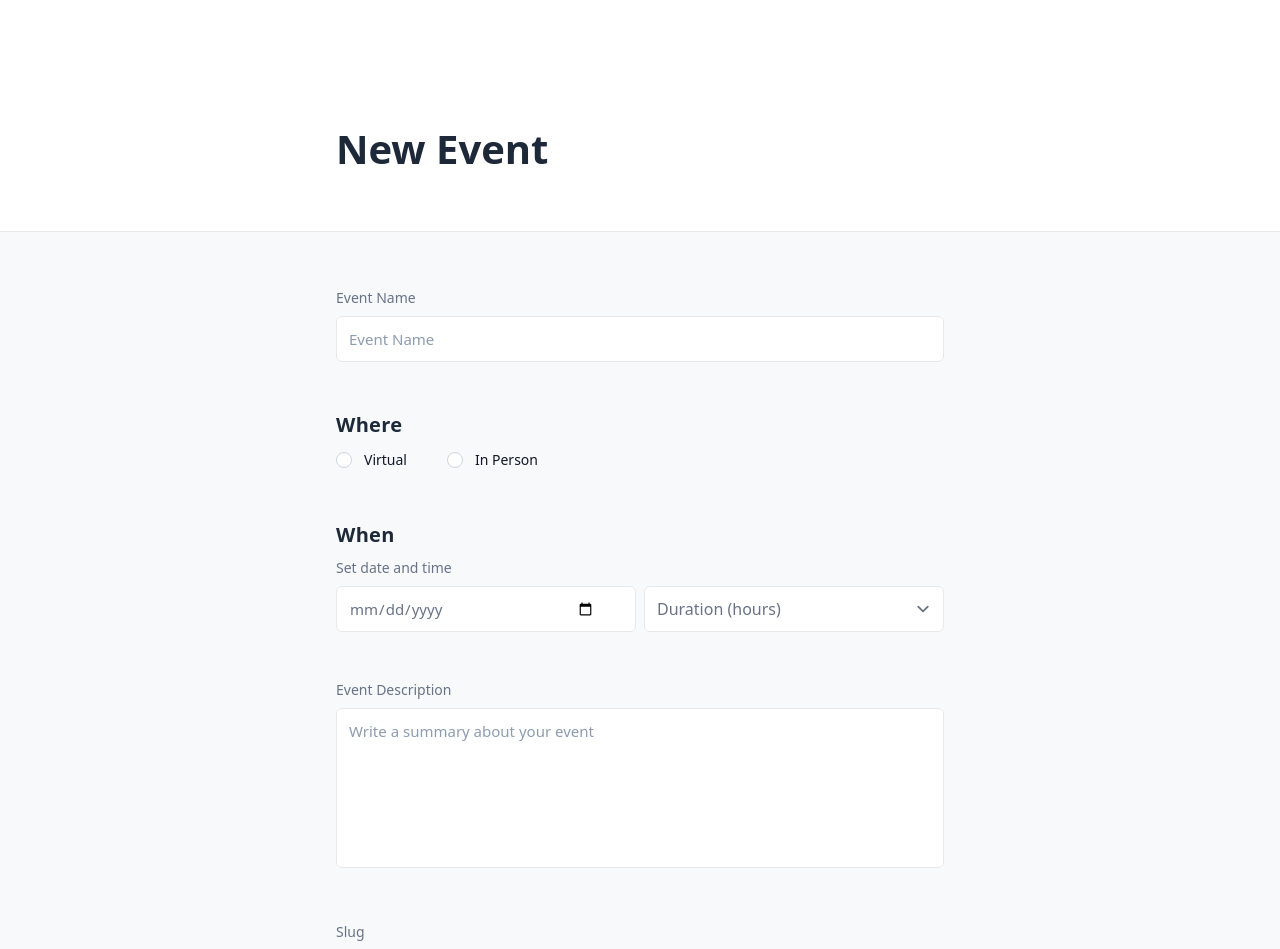
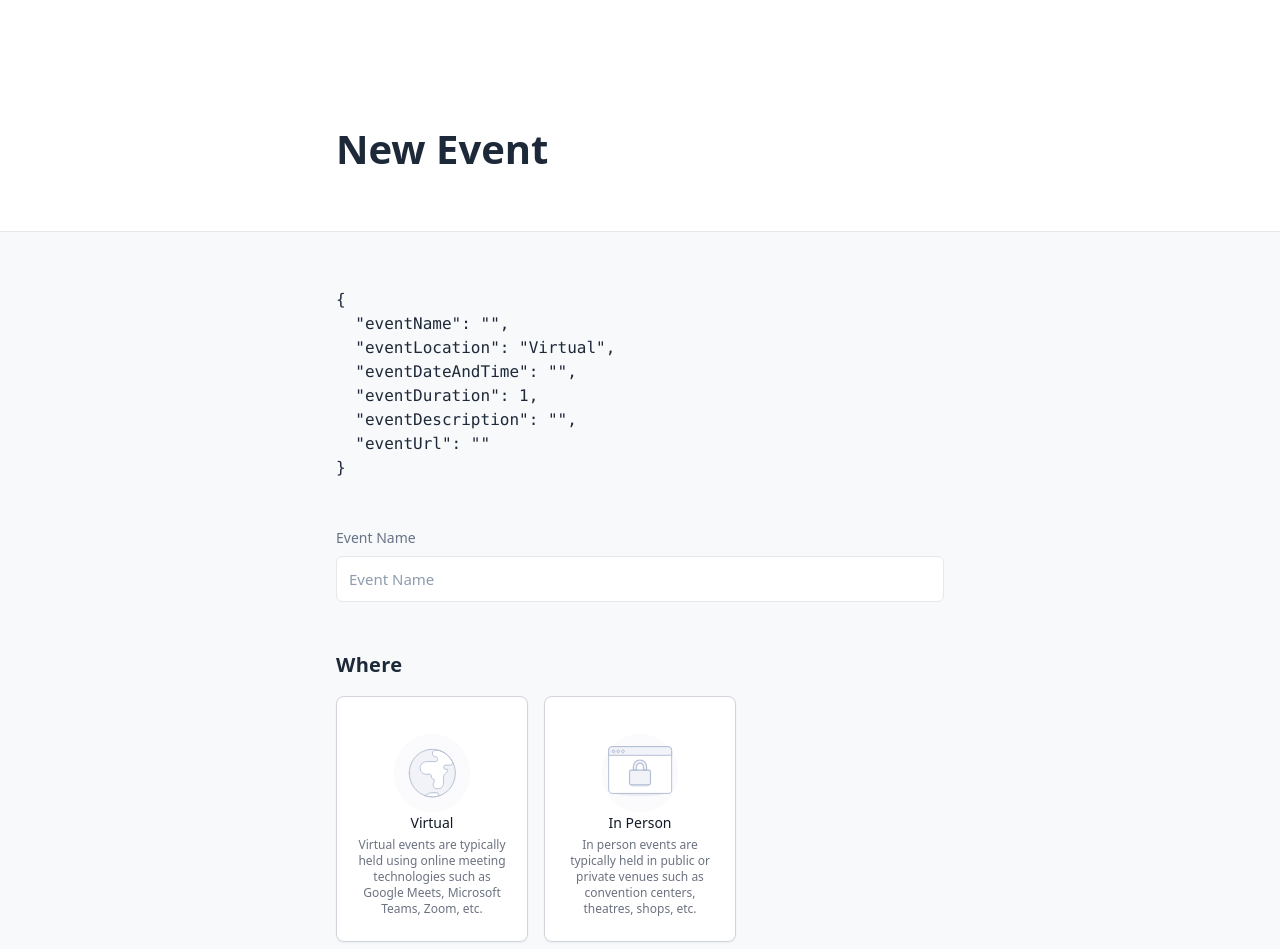
Before and after one commit to jmmarco/events, a React (Vite) app: page /events/new in a window 1280 px wide. Shown: the top 949 px of the page. Built offline with nearby package versions, Linux system fonts and the light colour scheme; no server answers.

Commit message:
WIP radio group

```diff
--- a/src/components/events/EventForm.tsx
+++ b/src/components/events/EventForm.tsx
@@ -5,6 +5,7 @@ import Textarea from '../inputs/Textarea'
 import { EventProps } from '../../types/events'
 import { useCallback, useEffect } from 'react'
 import { useNavigate } from 'react-router'
+import RadioInputGroup from '../inputs/RadioGroup'
 
 type FormValues = {
   eventName: string
@@ -25,11 +26,21 @@ export default function EventForm({ event, action }: EventFormProps) {
   const navigate = useNavigate()
   const {
     getValues,
+    setValue,
     register,
     handleSubmit,
     reset,
     // formState: { errors },
-  } = useForm<FormValues>()
+  } = useForm<FormValues>({
+    defaultValues: {
+      eventName: '',
+      eventLocation: 'Virtual',
+      eventDateAndTime: '',
+      eventDuration: 1,
+      eventDescription: '',
+      eventUrl: '',
+    },
+  })
 
   const getEventObject = useCallback(
     (event: EventProps) => ({
@@ -56,11 +67,6 @@ export default function EventForm({ event, action }: EventFormProps) {
   const onSubmit: SubmitHandler<FormValues> = (data: unknown) =>
     console.log('onSubmit', data)
 
-  const possibleLocations = [
-    { id: 'virtual', title: 'Virtual' },
-    { id: 'inPerson', title: 'In Person' },
-  ]
-
   const buttonText =
     action === 'edit'
       ? 'Save Event'
@@ -75,6 +81,7 @@ export default function EventForm({ event, action }: EventFormProps) {
       onSubmit={handleSubmit(onSubmit)}
       className="flex flex-col gap-y-12 py-14"
     >
+      <pre>{JSON.stringify(getValues(), null, 2)}</pre>
       <div className="space-y-2">
         <Input
           type="text"
@@ -84,30 +91,20 @@ export default function EventForm({ event, action }: EventFormProps) {
         />
       </div>
       <div className="space-y-2">
-        <h2 className="text-[20px] font-semibold tracking-[0.3px]">Where</h2>
         <div className="space-y-4 sm:flex sm:items-center sm:space-x-10 sm:space-y-0">
-          {possibleLocations.map((location) => (
-            <div key={location.id} className="flex items-center">
-              <input
-                id={location.id}
-                type="radio"
-                defaultChecked={getValues('eventLocation') === location.title}
-                className="disabled:ring-gray-200 h-4 w-4 border-gray-300 text-circle-blue-900 focus:ring-circle-blue-900 disabled:cursor-not-allowed disabled:bg-gray-50 disabled:text-gray-500"
-                disabled={isDisabled}
-                {...register('eventLocation')}
-              />
-              <label
-                htmlFor={location.id}
-                className="ml-3 block text-sm font-medium leading-6 text-gray-900"
-              >
-                {location.title}
-              </label>
-            </div>
-          ))}
+          <RadioInputGroup
+            disabled={action === 'view'}
+            selectedLocation={event?.location}
+            callback={(location: string) => {
+              console.log('firedddd')
+
+              setValue('eventLocation', location)
+            }}
+            {...register('eventLocation')}
+          />
         </div>
       </div>
       <div className="space-y-2">
-        <h2 className="text-[20px] font-semibold tracking-[0.3px]">When</h2>
         <div className="grid grid-cols-2 gap-x-2">
           <Input
             type="date"
--- /dev/null
+++ b/src/components/inputs/RadioGroup.tsx
@@ -0,0 +1,125 @@
+import { forwardRef, useEffect, useState } from 'react'
+import { RadioGroup } from '@headlessui/react'
+import { CheckCircleIcon } from '@heroicons/react/20/solid'
+import { cn } from '../../helpers/utils'
+
+const possibleLocations = [
+  {
+    id: 'virtual',
+    title: 'Virtual',
+    description:
+      'Virtual events are typically held using online meeting technologies such as Google Meets, Microsoft Teams, Zoom, etc.',
+  },
+  {
+    id: 'inPerson',
+    title: 'In Person',
+    description:
+      'In person events are typically held in public or private venues such as convention centers, theatres, shops, etc.',
+  },
+]
+
+interface RadioInputGroupProps {
+  disabled: boolean
+  callback: (location: string) => void
+  selectedLocation: string | undefined
+}
+
+export type Ref = HTMLInputElement
+
+const RadioInputGroup = forwardRef<Ref, RadioInputGroupProps>(
+  ({ disabled, selectedLocation, callback }, ref) => {
+    const selectedLocationObject = possibleLocations.find(
+      (location) => location.title === selectedLocation,
+    )
+    useEffect(() => {
+      setSelectedLocations(selectedLocationObject)
+    }, [selectedLocation, selectedLocationObject])
+
+    const [selectedLocations, setSelectedLocations] = useState(
+      selectedLocationObject,
+    )
+
+    return (
+      <RadioGroup
+        value={selectedLocations}
+        onChange={setSelectedLocations}
+        disabled={disabled}
+        ref={ref}
+      >
+        <RadioGroup.Label className="text-[20px] font-semibold tracking-[0.3px]">
+          Where
+        </RadioGroup.Label>
+        <div className="mt-4 grid grid-cols-1 gap-y-6 sm:grid-cols-3 sm:gap-x-4 ">
+          {possibleLocations.map((location) => (
+            <RadioGroup.Option
+              onClick={() => callback(location.title)}
+              key={location.id}
+              value={location}
+              className={({ active }) =>
+                cn(
+                  active
+                    ? 'border-circle-blue-900 ring-2 ring-circle-blue-900'
+                    : 'border-gray-300',
+                  disabled
+                    ? 'cursor-not-allowed bg-gray-50 opacity-50'
+                    : 'cursor-pointer',
+                  'relative flex  flex-col items-center justify-center rounded-lg border bg-white p-4 pb-6 shadow-sm focus:outline-none disabled:cursor-not-allowed',
+                )
+              }
+            >
+              {({ checked, active }) => (
+                <>
+                  <CheckCircleIcon
+                    className={cn(
+                      !checked ? 'invisible' : '',
+                      'h-5 w-5 self-end text-circle-blue-900',
+                    )}
+                    aria-hidden="true"
+                  />
+                  <img
+                    className="mx-auto h-20 w-20"
+                    src={
+                      location.title === 'Virtual'
+                        ? '/event-virtual-logo.svg'
+                        : '/event-in-person.svg'
+                    }
+                    alt="Event Location Logo"
+                  />
+                  <span className="flex flex-1">
+                    <span className="flex flex-col items-center">
+                      <RadioGroup.Label
+                        as="span"
+                        className="block text-sm font-medium text-gray-900"
+                      >
+                        {location.title}
+                      </RadioGroup.Label>
+                      <RadioGroup.Description
+                        as="span"
+                        className="mt-1 flex text-center text-xs text-gray-500"
+                      >
+                        {location.description}
+                      </RadioGroup.Description>
+                    </span>
+                  </span>
+
+                  <span
+                    className={cn(
+                      active ? 'border' : 'border-2',
+                      checked ? 'border-circle-blue-900' : 'border-transparent',
+                      'pointer-events-none absolute -inset-px rounded-lg',
+                    )}
+                    aria-hidden="true"
+                  />
+                </>
+              )}
+            </RadioGroup.Option>
+          ))}
+        </div>
+      </RadioGroup>
+    )
+  },
+)
+
+RadioInputGroup.displayName = 'RadioInputGroup'
+
+export default RadioInputGroup
```
